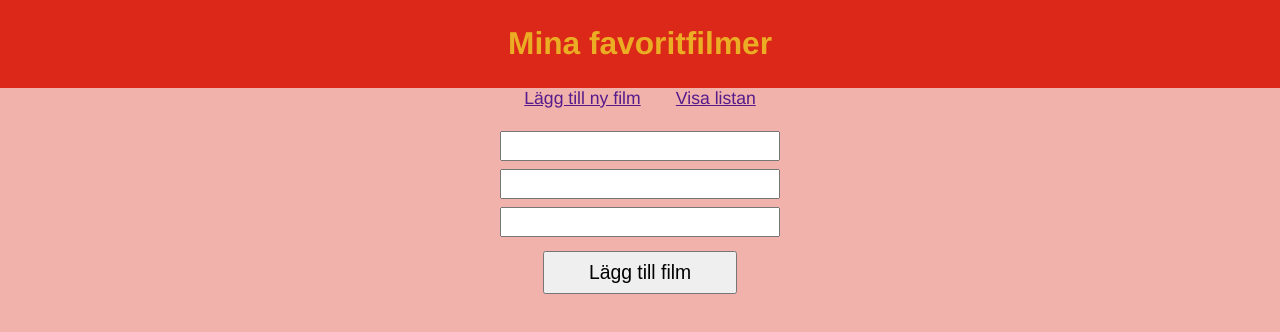
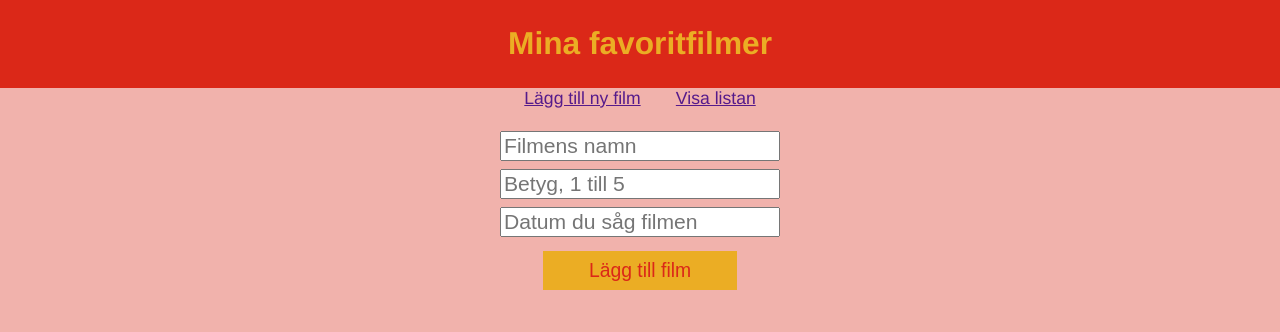
Before and after one commit to iths-sthm-feu20-effektiv/vue-repetition, a Vue app: page / in a window 1280 px wide. Shown: the top 332 px of the page. Built offline with nearby package versions, Linux system fonts and the light colour scheme.

Commit message:
Add movies to list through form component

```diff
--- a/src/App.vue
+++ b/src/App.vue
@@ -8,10 +8,12 @@
 			<a @click.prevent="showList" href=""> Visa listan </a>
 		</nav>
         <MovieList
-            v-if="selectedView === MOVIE_LIST"
+            v-show="selectedView === MOVIE_LIST"
             v-bind:list="movieList"></MovieList>
         <AddMovie
-            v-if="selectedView === ADD_FORM"></AddMovie>
+            v-show="selectedView === ADD_FORM"
+            v-bind:newId="calculateNewId()"
+            @addMovie="movieAdded"></AddMovie>
     </main>
 </template>
 
@@ -49,6 +51,26 @@ export default {
         },
         showList() {
             this.selectedView = this.MOVIE_LIST
+        },
+        calculateNewId() {
+            // 1. hitta största värdet i movieList
+            // 2. returnera värdet + 1
+            let maximum = this.movieList[0].id;
+            for(let i=0; i<this.movieList.length; i++) {
+                let newId = this.movieList[i].id;
+                if( newId > maximum )
+                    maximum = newId;
+            }
+            return maximum + 1;
+
+            // med reduce:
+            // let maximum = this.movieList[0].id;
+            // maximum = this.movieList.reduce((acc, cur) => Math.max(acc, cur), maximum);
+            // return maximum + 1;
+        },
+        movieAdded(movie) {
+            this.movieList.push(movie)
+            this.selectedView = this.MOVIE_LIST
         }
     }
 }
--- a/src/components/addForm/AddMovie.vue
+++ b/src/components/addForm/AddMovie.vue
@@ -1,19 +1,40 @@
 <template>
 	<section class="component">
-		<input type="text" value="" />
-		<input type="text" value="" />
-		<input type="text" value="" />
+		<input type="text"
+			v-model="title"
+			placeholder="Filmens namn" />
+		<input type="text"
+			v-model="rating"
+			placeholder="Betyg, 1 till 5" />
+		<input type="text"
+			v-model="dateViewed"
+			placeholder="Datum du såg filmen" />
 
-		<button> Lägg till film </button>
+		<button @click="addMovie"> Lägg till film </button>
 	</section>
 </template>
 
 <script>
 export default {
-	props: {},
+	props: {
+		newId: Number
+	},
 	data: () => ({
-
-	})
+		title: '',
+		rating: '',
+		dateViewed: ''
+	}),
+	methods: {
+		addMovie() {
+			let movie = {
+				id: this.newId,
+				title: this.title,
+				rating: this.rating,
+				dateViewed: this.dateViewed
+			}
+			this.$emit('addMovie', movie)
+		}
+	}
 }
 </script>
 
@@ -34,5 +55,13 @@ button {
 	width: 10em;
 	padding: 0.4em 0.8em;
 	margin: 0.5em;
+	background-color: #EBAD24;
+	color: #DB2818;
+	border: none;
+	transition: 1s background-color;
+}
+button:hover {
+	cursor: pointer;
+	background-color: #F26B0F;
 }
 </style>
```
